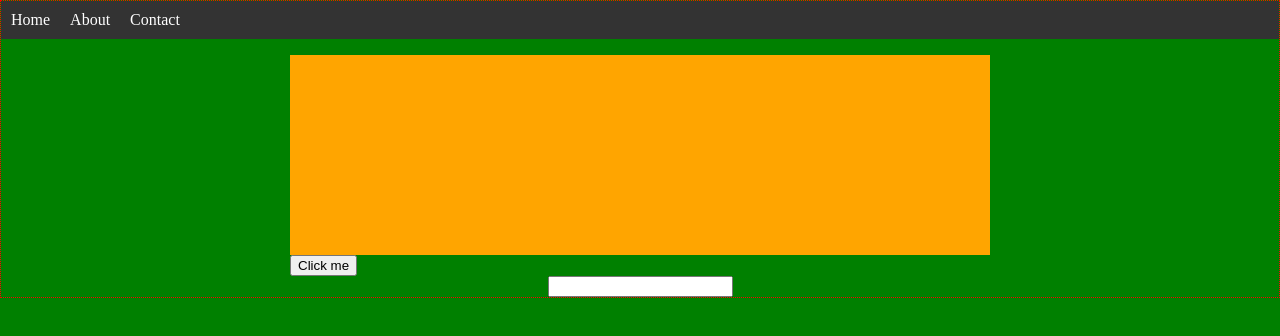
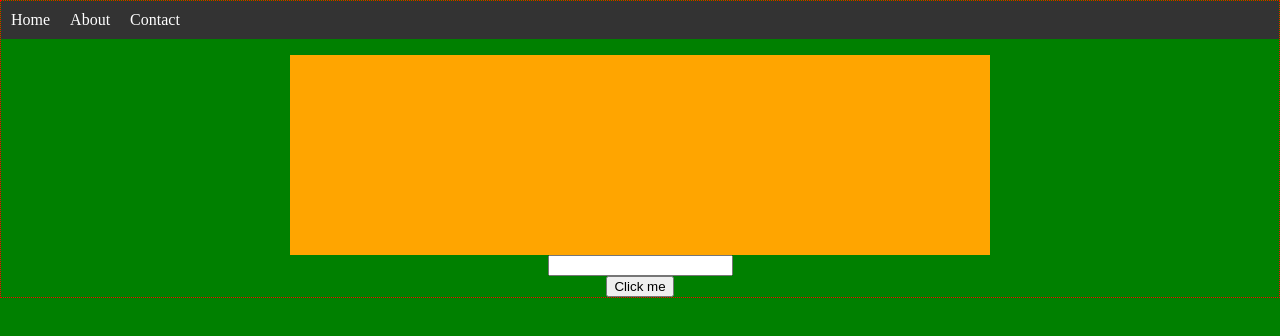
Before and after one commit to longb1/angular-type, an Angular app in the folder rockClimberApp/: page / in a window 1280 px wide. Shown: the top 336 px of the page. Built offline with nearby package versions, Linux system fonts and the light colour scheme.

Commit message:
move button to game-interface

```diff
--- a/rockClimberApp/src/app/game-interface/game-interface.component.html
+++ b/rockClimberApp/src/app/game-interface/game-interface.component.html
@@ -1,4 +1,5 @@
 <div id="main-interface">
-    <app-text-screen [userInput]="receivedInput"></app-text-screen>
+    <app-text-screen [userInput]="receivedInput" [text]="typeThis"></app-text-screen>
     <app-text-input (inputChange)="sendInput($event)"></app-text-input>
+    <button (click)="triggerService()">Click me</button>
 </div>
--- a/rockClimberApp/src/app/game-interface/game-interface.component.ts
+++ b/rockClimberApp/src/app/game-interface/game-interface.component.ts
@@ -1,4 +1,5 @@
 import { Component } from '@angular/core';
+import { GenerateQuoteService } from 'src/app/qenerate-quote.service';
 
 @Component({
   selector: 'app-game-interface',
@@ -6,12 +7,20 @@ import { Component } from '@angular/core';
   styleUrls: ['./game-interface.component.scss']
 })
 export class GameInterfaceComponent {
+  constructor(private generateQuoteService : GenerateQuoteService) { }
 
   receivedInput!: string;
+  typeThis!:string;
 
   sendInput(text: string) {
 
     this.receivedInput = text;
   }
 
+  triggerService() {
+    this.generateQuoteService.getRandomQuote().subscribe((quote: string) => {
+      this.typeThis = quote
+    })
+  }
+
 }
--- a/rockClimberApp/src/app/game-interface/text-screen/text-screen.component.html
+++ b/rockClimberApp/src/app/game-interface/text-screen/text-screen.component.html
@@ -1,6 +1,5 @@
 <div class="textScreen" #textScreen>
     <p>{{ userInput }}</p>
-    <b>{{ typeThis }}</b>
+    <b>{{ text }}</b>
     <!-- <span class="incomplete">T</span> -->
 </div>
-<button (click)="triggerService()">Click me</button>
--- a/rockClimberApp/src/app/game-interface/text-screen/text-screen.component.ts
+++ b/rockClimberApp/src/app/game-interface/text-screen/text-screen.component.ts
@@ -1,22 +1,14 @@
 import { Component, Input,ViewChildren,QueryList,ElementRef, OnChanges } from '@angular/core';
-import { GenerateQuoteService } from 'src/app/qenerate-quote.service';
 @Component({
   selector: 'app-text-screen',
   templateUrl: './text-screen.component.html',
   styleUrls: ['./text-screen.component.scss']
 })
 export class TextScreenComponent implements OnChanges {
-  constructor(private generateQuoteService : GenerateQuoteService) { }
 
   @Input() userInput!: string;
+  @Input() text!:string;
   @ViewChildren('textScreen') allTexts!: QueryList<ElementRef>;
-  typeThis!:string;
-  triggerService() {
-    // this.typeThis = this.generateQuoteService.getRandomQuote();
-    this.generateQuoteService.getRandomQuote().subscribe((quote: string) => {
-      this.typeThis = quote
-    })
-  }
 
   ngOnChanges() {
     this.highlightMatchedChars();
```
